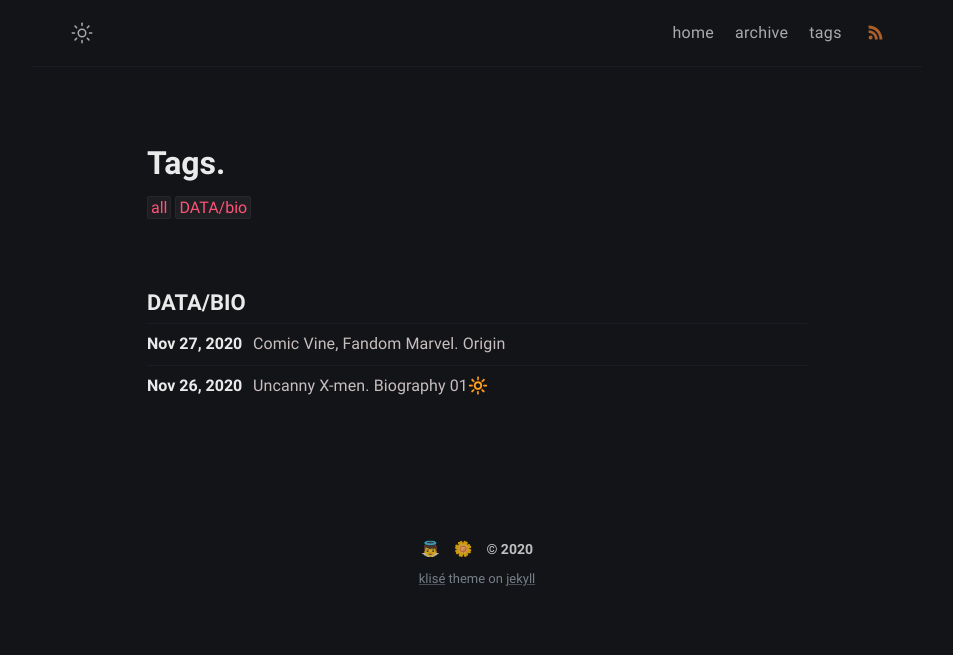
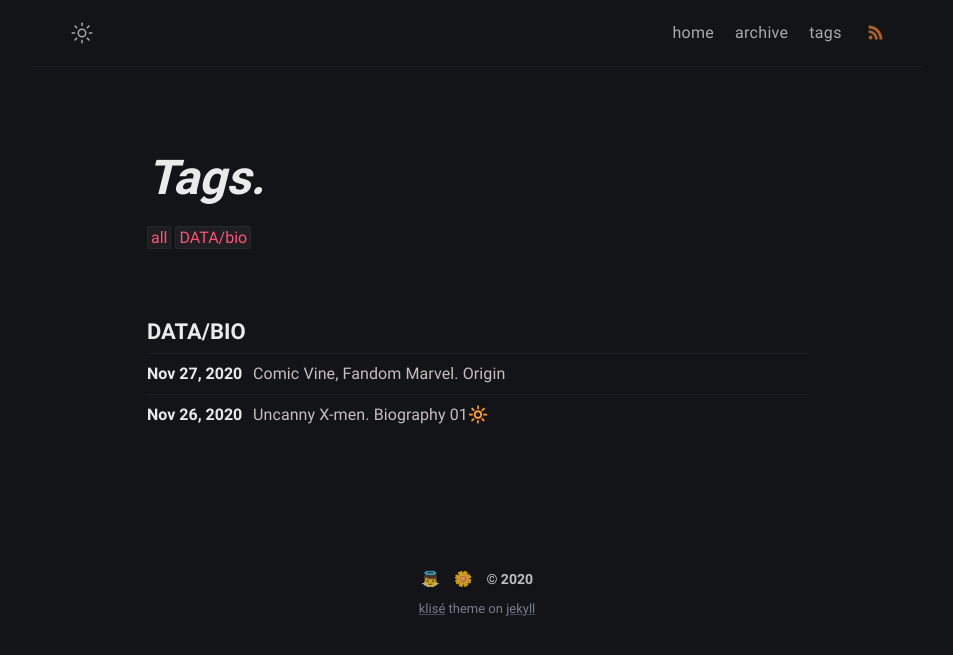
Before and after one commit to iwdstry/yeieje, a Jekyll site: the page built from tags.html, in a window 1280 px wide. Shown: the top 655 px of the page, without its empty margins (163-1116 px from the left). Built offline with Jekyll 4.4.1, drawn with Linux system fonts in a browser that asks for light colours.

Commit message:
Update tags.html

```diff
--- a/tags.html
+++ b/tags.html
@@ -8,7 +8,7 @@ excerpt: Sorted article by tags.
 <div>
   </br>
 </br>
-<b><font size="6px">Tags. </b></font size>
+<b><font size="7px"><i>Tags. </i></b></font size>
 </div>
 <div class="archive-tags">
   <a class="tag-item" href="/yeieje/tags/#">all</a>
```
